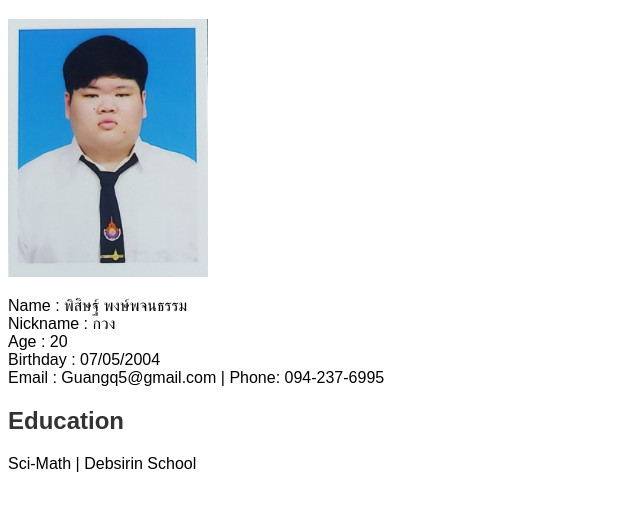
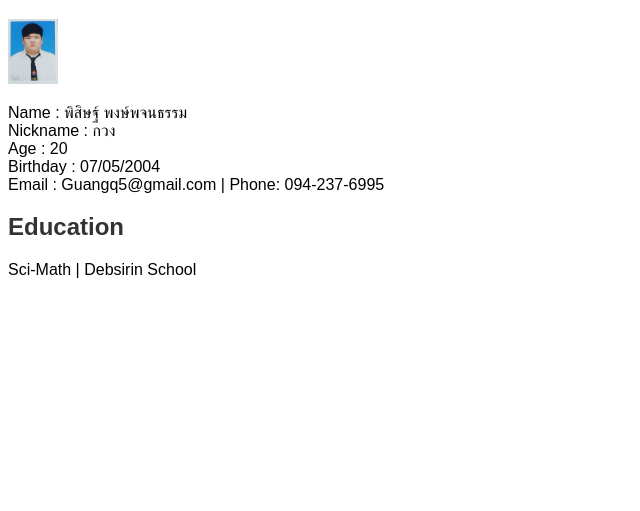
Before and after one commit to WhatWrongss985/Resume., a plain HTML site: page index.html in a window 1280 px wide. Shown: the part 61-572 px from the top of the page, without its empty margins (0-640 px from the left). Drawn offline with Linux system fonts and the light colour scheme.

Commit message:
Add files via upload

```diff
--- a/index.html
+++ b/index.html
@@ -16,7 +16,7 @@
 </head>
 <body>
     <h1>Resume</h1>
-    <img src="images/Guang.jpg" width="200" alt="Guang">
+    <img src="images/Guang.jpg" width="50" alt="Guang">
     <p>Name     : พิสิษฐ์ พงษ์พจนธรรม <br>
        Nickname : กวง <br>
        Age      : 20 <br>
```
